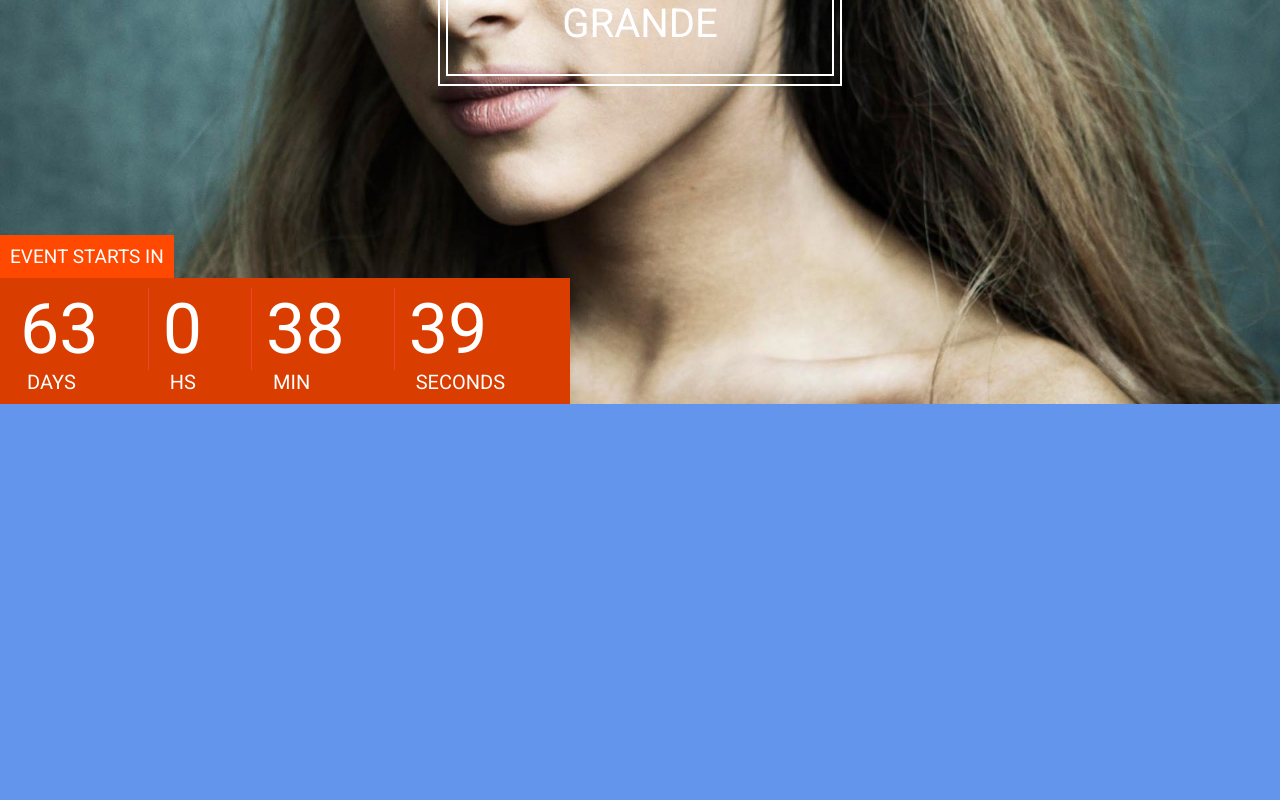
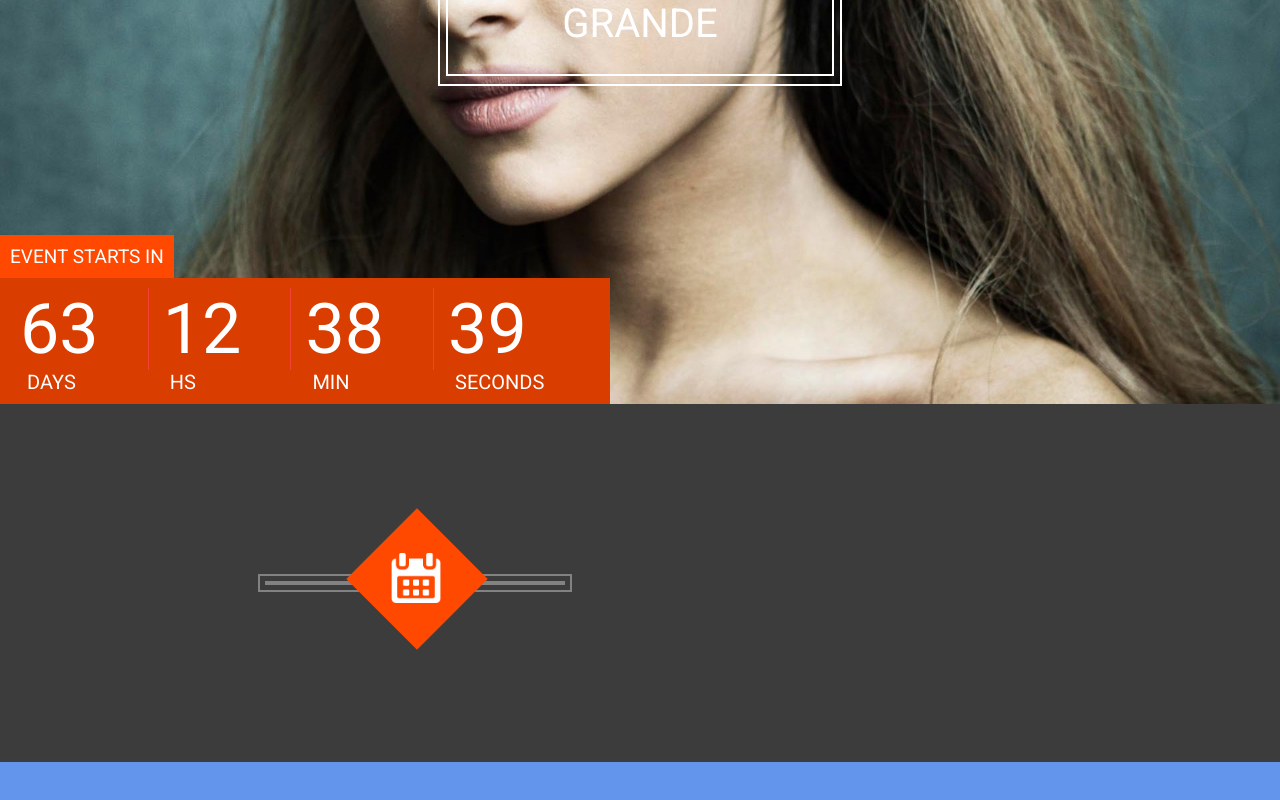
Before and after one commit to DundarKoray/React__Project__The-Venue, a React (Create React App) app: page / in a window 1280 px wide. Shown: the part 396-1196 px from the top of the page. Built offline with nearby package versions, Linux system fonts and the light colour scheme.

Commit message:
created venueInfo component

```diff
--- a/src/App.js
+++ b/src/App.js
@@ -2,6 +2,7 @@
 
 import Header from './components/header_footer/Header'
 import Featured from './components/featured'
+import VenueInfo from './components/venueInfo'
 
 import './resources/styles.css';
 
@@ -12,6 +13,7 @@
       <div className="App" style={{ height: "1500px", background: 'cornflowerblue' }}>
         <Header />
         <Featured />
+        <VenueInfo />
       </div>
     );
   }
--- a/src/components/featured/CountDown.js
+++ b/src/components/featured/CountDown.js
@@ -20,7 +20,7 @@
         } else {
             const seconds = Math.floor((time / 1000) % 60)
             const minutes = Math.floor((time / 1000 / 60) % 60)
-            const hours = Math.floor((time / 1000 * 60 * 60) % 24)
+            const hours = Math.floor(time / (1000 * 60 * 60) % 24)
             const days = Math.floor(time / (1000 * 60 * 60 * 24))
 
             this.setState({
--- /dev/null
+++ b/src/components/venueInfo/index.js
@@ -0,0 +1,27 @@
+import React from 'react';
+import icon_calendar from '../../resources/images/icons/calendar.png'
+import icon_location from '../../resources/images/icons/location.png'
+
+const VenueInfo = () => {
+    return (
+        <div className="bck_black">
+            <div className="center_wrapper">
+                <div className="vn_wrapper">
+                    <div className="vn_item">
+                        <div className="vn_outer">
+                            <div className="vn_inner">
+                                <div className="vn_icon_square bck_red"></div>
+                                <div
+                                    className="vn_icon"
+                                    style={{ background: `url(${icon_calendar})` }}
+                                ></div>
+                            </div>
+                        </div>
+                    </div>
+                </div>
+            </div>
+        </div>
+    );
+};
+
+export default VenueInfo;
```
